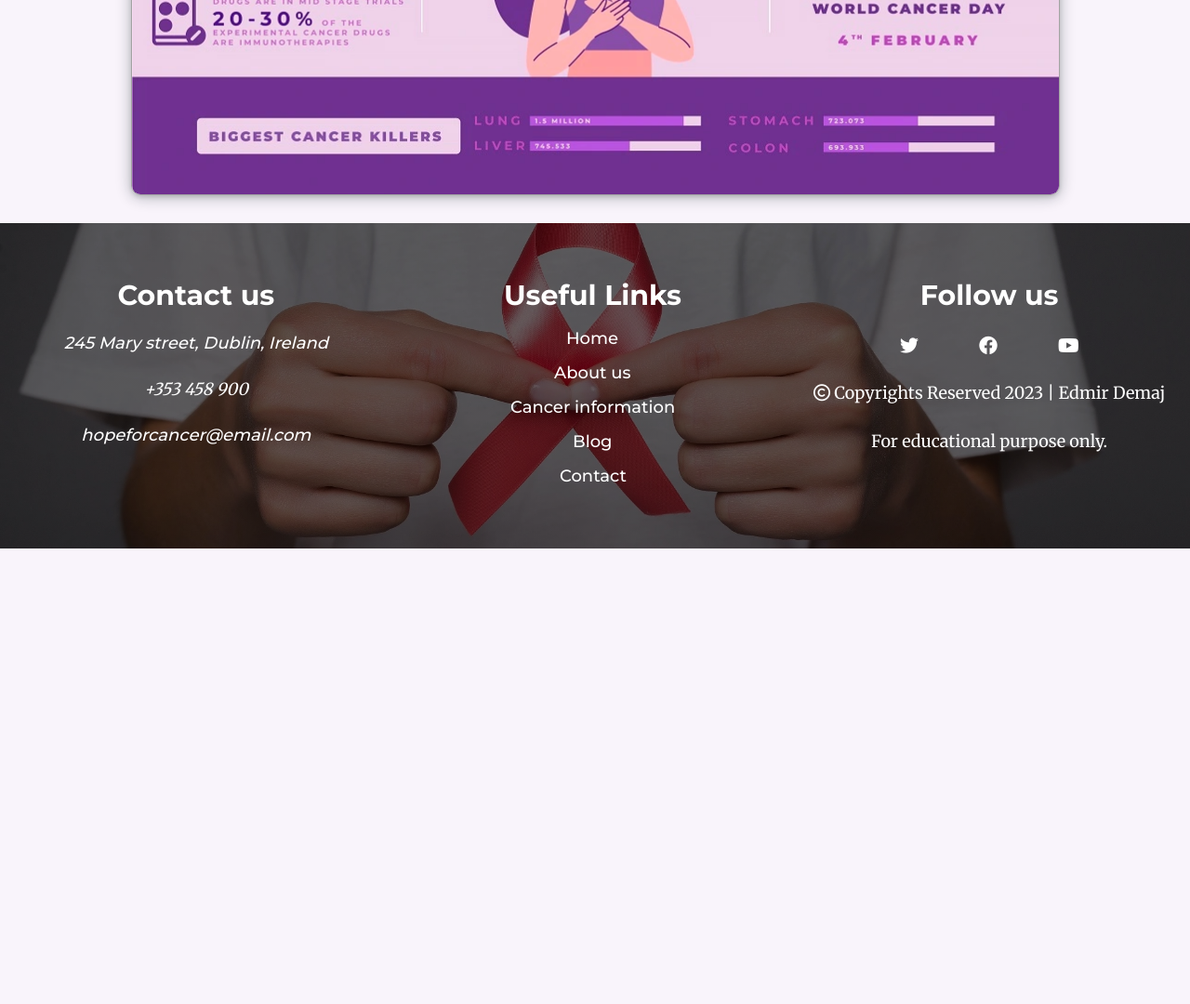
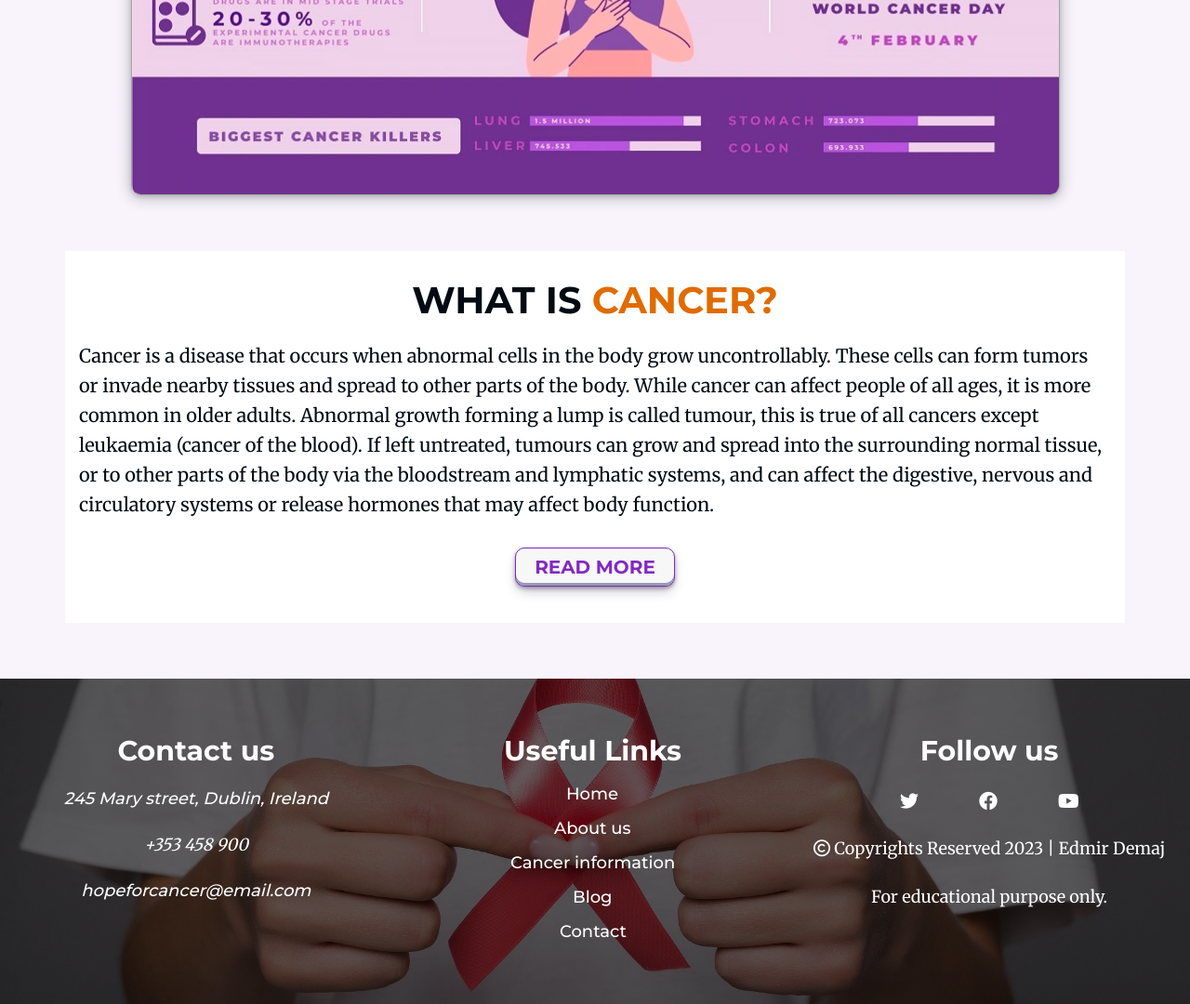
Before and after one commit to Edmir-Demaj/HopeForCancer, a Django app: page /info/ in a window 1280 px wide. Shown: the part 1134-2214 px from the top of the page at 93% size. Before the commit the page ends 1724 px from the top, so only its background shows below. Run offline with Django 3.2, Linux system fonts and the light colour scheme.

Commit message:
Create & style what is cnacer section on info pg

```diff
--- a/other_pages/templates/other_pages/about.html
+++ b/other_pages/templates/other_pages/about.html
@@ -68,7 +68,7 @@
       Meet our <span class="orange-text">Team</span></h2>
     <div class="row card-info p-2">
       <div class="col-12 col-lg-6 p-1 pe-lg-5 mb-3">
-        <p class="">
+        <p>
           Welcome to HopeForCancer, behind this web app is <strong>Edmir
             Demaj</strong>, a Full Stack
           software development student at
--- a/other_pages/templates/other_pages/info.html
+++ b/other_pages/templates/other_pages/info.html
@@ -19,9 +19,30 @@
     <h2 class="fw-bold mb-5">
       Key<span class="orange-text"> Cancer Facts</span>
     </h2>
-    <div class="mb-4">
+    <div class="mb-5">
       <img src="{% static 'images/info_page/info_graphics.webp' %}" class="cancer-info-img"
         alt="An image displaying information graphics about cancer worldwide.">
+    </div>
+  </div>
+  <div class="row d-flex justify-content-center align-items-center mb-5" id="info-container">
+    <div class="text-center">
+      <h2 class="fw-bold text-center pt-3">
+        What is<span class="orange-text"> Cancer?</span>
+      </h2>
+      <p class="text-start info-text mt-3">
+        Cancer is a disease that occurs when abnormal cells in the body grow uncontrollably. These cells can form tumors
+        or invade nearby tissues and spread to other parts of the body. While cancer can affect people of all ages, it
+        is more common in older adults. Abnormal growth forming a lump is called tumour, this is true of all cancers
+        except leukaemia (cancer of the
+        blood). If left untreated, tumours can grow and spread into the surrounding normal tissue, or to other parts of
+        the body via the bloodstream and lymphatic systems, and can affect the digestive, nervous and circulatory
+        systems or release hormones that may affect body function.
+      </p>
+      <button type="button" class="info-btn my-4">
+        <a href="https://www.medicalnewstoday.com/articles/323648" target="_blank"
+          aria-label="button to bring to external link, medical news today,to learn more about what is cancer.Open in a new tab.">READ
+          MORE</a>
+      </button>
     </div>
   </div>
 </div>
--- a/static/css/style.css
+++ b/static/css/style.css
@@ -341,6 +341,16 @@ h2 {
     box-shadow: rgba(14, 30, 37, 0.12) 0px 2px 4px 0px, rgba(14, 30, 37, 0.32) 0px 2px 16px 0px;
 }
 
+.info-text {
+    max-width: 1200px;
+    margin: 0 auto;
+}
+
+#info-container {
+    background-color: #ffffff;
+    height: 20rem;
+}
+
 /* --------------------------------------------------- Blog page styles */
 .blog-subtitle {
     max-width: 900px;
```
